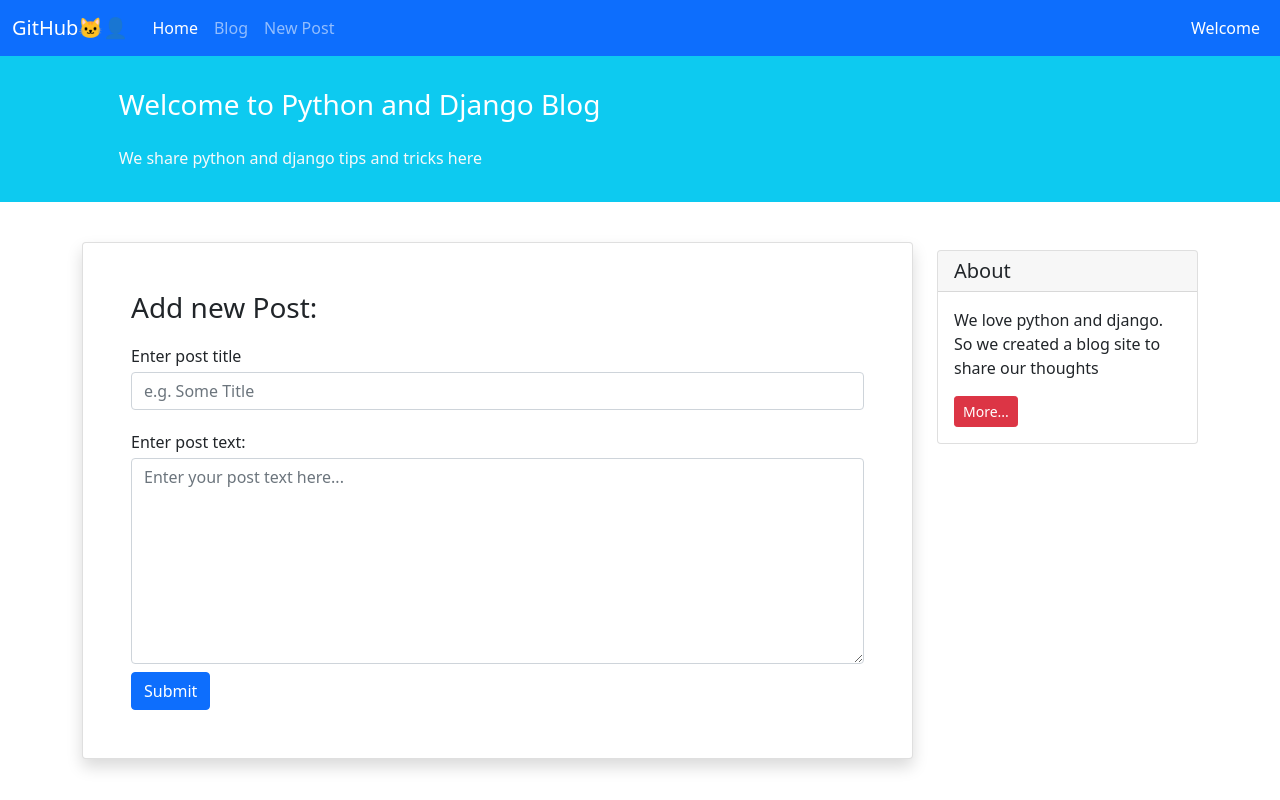
After one commit to SamiraDorchalian/Django_projects, a Django app: page /blog/create/ in a window 1280 px wide. The commit adds this page. Run offline with Django 5.2, Linux system fonts and the light colour scheme.

Commit message:
create new url-view-template and new button in navbar site for create new post & use csrf-token Preventing the attack

```diff
--- /dev/null
+++ b/blog_website/blog/templates/blog/post_create.html
@@ -0,0 +1,47 @@
+{% extends '_base.html' %}
+
+{% block page_title %}
+    Add New Post
+{% endblock page_title %}
+
+{% block content %}
+
+    <div class="container mt-4">
+        <div class="row">
+            <div class="col-9">
+                <div class="card shadow my-3 p-5">
+                    <h3>Add new Post:</h3>
+                    <form method="POST">
+                        {% csrf_token %}
+                        <div class="form-group py-2">
+                            <label class="py-1">Enter post title</label>
+                            <input type="text" class="form-control" placeholder="e.g. Some Title" name="title">
+                        </div>
+                        <div class="form-group py-2">
+                            <label class="py-1">Enter post text:</label>
+                            <textarea class="form-control" name="text" rows="8"
+                                      placeholder="Enter your post text here..."></textarea>
+                        </div>
+                        <button type="submit" class="btn btn-primary">Submit</button>
+                    </form>
+                </div>
+            </div>
+            <div class="col-3">
+
+                <div class="card my-4">
+                    <h5 class="card-header">About</h5>
+                    <div class="card-body">
+                        <p class="card-text">We love python and django. So we created a blog site to share our
+                            thoughts</p>
+                        <a href="#"
+                           class="btn btn-sm btn-danger">
+                            More...
+                        </a>
+                    </div>
+                </div>
+
+            </div>
+        </div>
+    </div>
+
+{% endblock content %}
--- a/blog_website/blog/urls.py
+++ b/blog_website/blog/urls.py
@@ -5,4 +5,5 @@ from . import views
 urlpatterns = [
     path('', views.post_list_view, name='posts_list'),
     path('<int:pk>/', views.post_detail_view, name='posts_detail'),
+    path('create/', views.post_create_view, name='post_create'),
 ]
--- a/blog_website/blog/views.py
+++ b/blog_website/blog/views.py
@@ -20,3 +20,6 @@ def post_detail_view(request, pk):
     #     post = None
     #     print('Excepted')
     return render(request, 'blog/post_detail.html', {'post': post})
+
+def post_create_view(request):
+    return render(request, 'blog/post_create.html')
--- a/blog_website/templates/_base.html
+++ b/blog_website/templates/_base.html
@@ -22,7 +22,8 @@
         <div class="collapse navbar-collapse" id="navbarNavAltMarkup">
             <div class="navbar-nav">
                 <a class="nav-link active" aria-current="page" href="#">Home</a>
-                <a class="nav-link" href="#">Blog</a>
+                <a class="nav-link" href="{% url 'posts_list' %}">Blog</a>
+                <a class="nav-link" href="{% url 'post_create' %}">New Post</a>
             </div>
         </div>
         <div class="mx-2 text-white">Welcome</div>
```
Also changed, not shown: blog_website/db.sqlite3.
